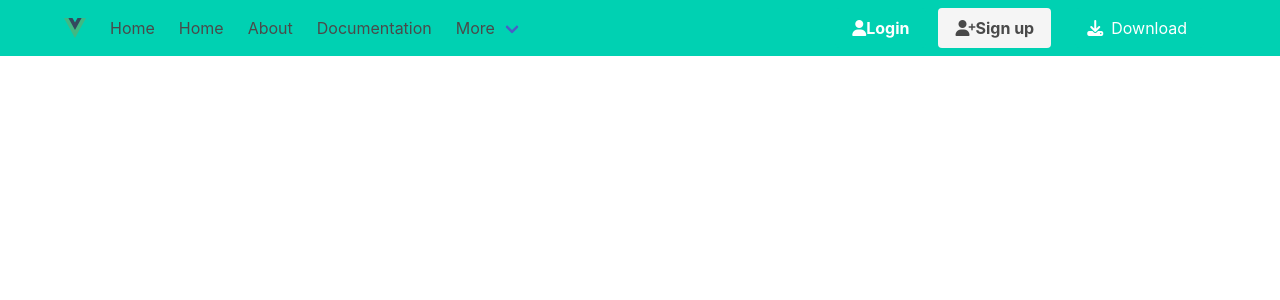
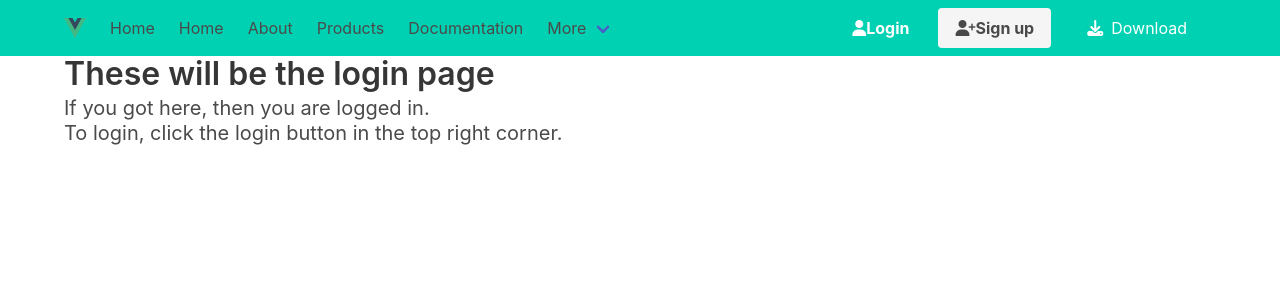
Before and after one commit to TFesta1/Webdev-Classwork, a Vue app in the folder client/: page /login in a window 1280 px wide. Shown: the top 300 px of the page. Built offline with nearby package versions, Linux system fonts and the light colour scheme.

Commit message:
Routing, Securing Routing

```diff
--- a/client/src/components/NavBar.vue
+++ b/client/src/components/NavBar.vue
@@ -37,6 +37,7 @@
 
                     <RouterLink to="/" class="navbar-item">Home</RouterLink>
                     <RouterLink to="/about" class="navbar-item">About</RouterLink>
+                    <RouterLink to="/products" class="navbar-item">Products</RouterLink>
 
                     <a class="navbar-item">
                         Documentation
--- a/client/src/router/index.ts
+++ b/client/src/router/index.ts
@@ -1,5 +1,8 @@
-import { createRouter, createWebHistory } from 'vue-router'
+import { createRouter, createWebHistory, type NavigationGuardNext, type RouteLocationNormalized } from 'vue-router'
 import HomeView from '../views/HomeView.vue'
+import ProductView from '../views/Products.vue'
+import LoginView from '../views/Login.vue'
+import { useSession } from '@/model/session'
 
 const router = createRouter({
   history: createWebHistory(import.meta.env.BASE_URL),
@@ -8,6 +11,17 @@ const router = createRouter({
       path: '/',
       name: 'home',
       component: HomeView
+    },
+    {
+      path: '/products',
+      name: 'products',
+      component: ProductView,
+      beforeEnter: secureRoute,
+    },
+    {
+      path: '/login',
+      name: 'login',
+      component: LoginView
     },
     {
       path: '/about',
@@ -21,3 +35,16 @@ const router = createRouter({
 })
 
 export default router
+
+
+// If there's no user, we get sent to the login page
+function secureRoute (to: RouteLocationNormalized, from: RouteLocationNormalized, next: NavigationGuardNext) {
+  const session = useSession()
+  if(session.user){
+    next()
+  }
+  else {
+    next('/login')
+  }
+
+}
--- /dev/null
+++ b/client/src/views/Login.vue
@@ -0,0 +1,20 @@
+<script setup lang="ts">
+
+</script>
+
+<template>
+    <div>
+        <h1 class="title">
+            These will be the login page
+        </h1>
+        <h2 class="subtitle">
+            If you got here, then you are logged in. <br>
+            To login, click the login button in the top right corner.
+        </h2>
+
+    </div>
+</template>
+
+<style scoped>
+
+</style>
--- /dev/null
+++ b/client/src/views/Products.vue
@@ -0,0 +1,19 @@
+<script setup lang="ts">
+
+</script>
+
+
+<template>
+    <div>
+        <h1 class="title">
+            These will be the products
+        </h1>
+        <h2 class="subtitle">
+            If you got here, then you are logged in
+        </h2>
+    </div>
+</template>
+
+<style scoped>
+
+</style>
```
